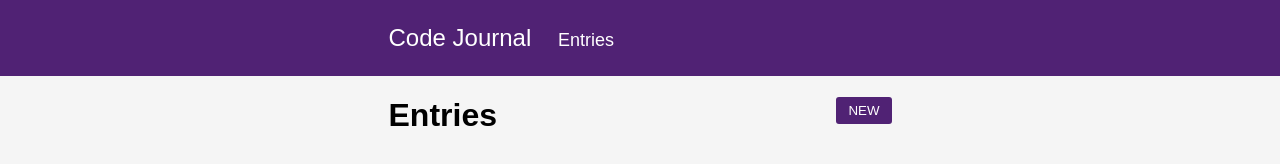
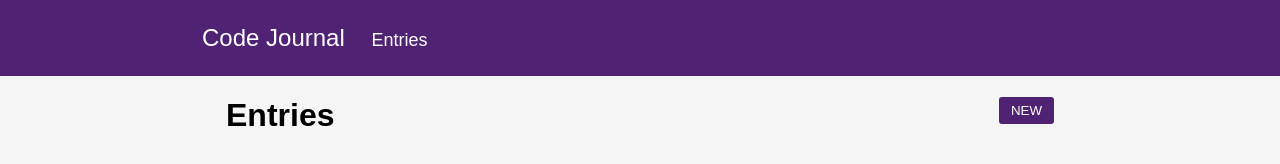
Before and after one commit to kyleParrent/code-journal, a website: page index.html in a window 1280 px wide. Both pictures are taken after a click on the link "Entries". Drawn offline with Linux system fonts and the light colour scheme.

Commit message:
Completed issue 4.

```diff
--- a/css/styles.css
+++ b/css/styles.css
@@ -64,9 +64,9 @@ a {
 }
 
 .banner {
-  min-width: 575px;
+  min-width: 900px;
   font-size: 24px;
-  margin: 0 1.5rem;
+  margin: 0 1.5rem 0 0;
   background-color: #502274;
   color: white;
 }
@@ -104,13 +104,12 @@ a {
 }
 
 .row {
-  max-width: 575px;
+  max-width: 900px;
   margin: 0 auto;
 }
 
 .entries-row {
-  max-width: 575px;
-  margin: 0 1.5rem;
+  max-width: 900px;
 }
 
 .padding-none {
@@ -171,3 +170,7 @@ a {
 .question {
   font-weight: bold;
 }
+
+.con-margin {
+  margin: 0;
+}
--- a/index.html
+++ b/index.html
@@ -66,7 +66,7 @@
                   <a class="delete-button hidden">Delete Entry</a>
                 </div>
                 <div class="save inline">
-                  <button type="submit" value="save" class="again-entries" data-view="entries">SAVE</button>
+                  <button type="submit" value="save" data-view="entries">SAVE</button>
                 </div>
               </div>
             </div>
@@ -83,6 +83,8 @@
         </div>
       </div>
     </div>
+  </div>
+  <div class="container">
     <div data-view="entries" class="view hidden">
       <div class="row">
         <div class="column-full entries-row">
--- a/js/main.js
+++ b/js/main.js
@@ -169,6 +169,7 @@ confirmB.addEventListener('click', function (event) {
     if (listEntry === editedEntry.id) {
       liList[ii].remove();
       data.editing = null;
+      form.reset();
       viewSwitch('entries');
     }
   }
```
